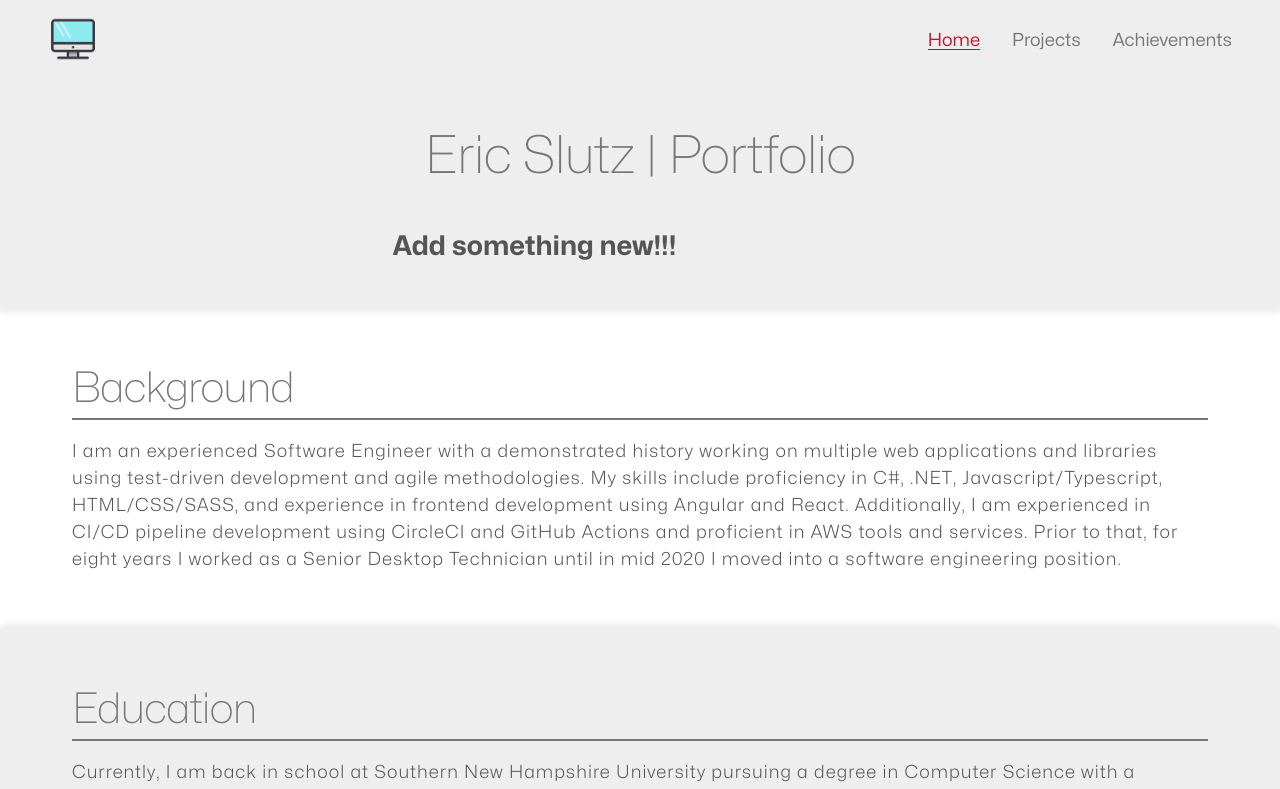
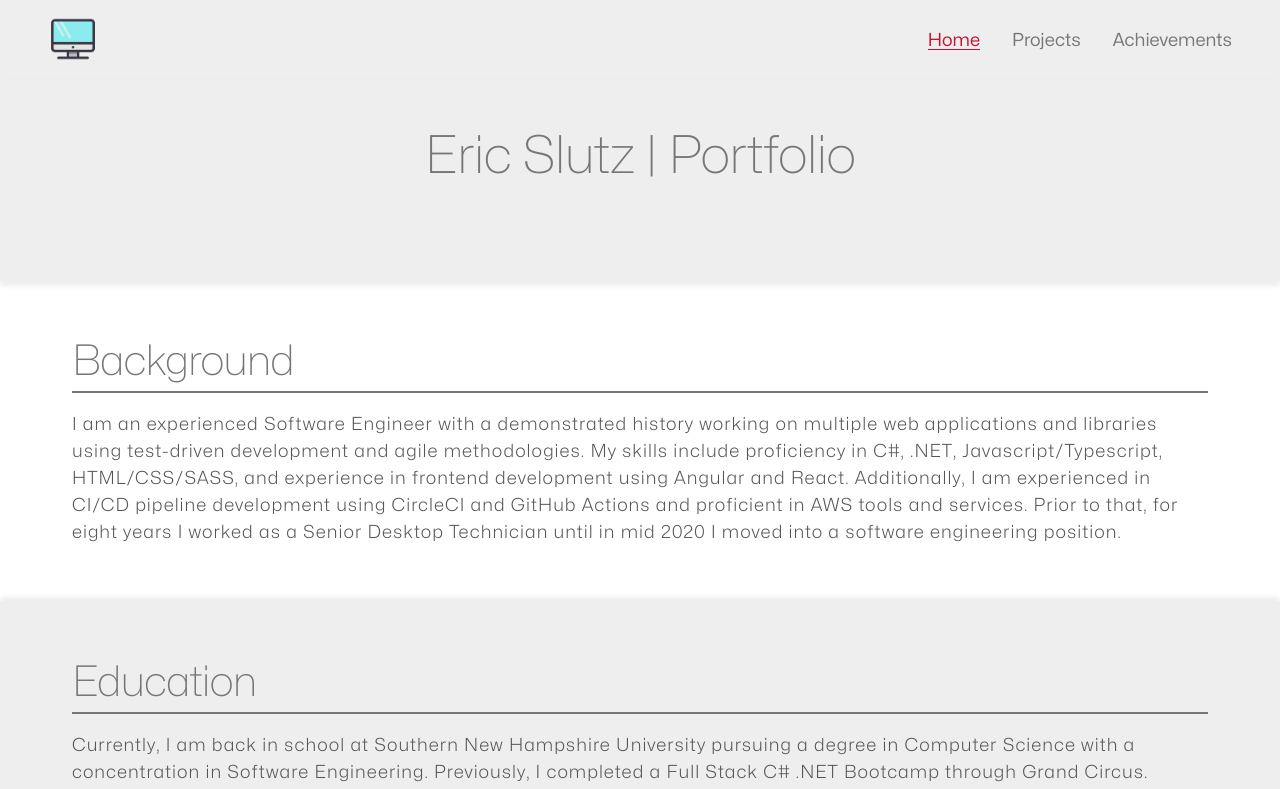
Before and after one commit to eslutz/eslutz.github.io, an Angular app: page /home in a window 1280 px wide. Shown: the top 789 px of the page. Built offline with nearby package versions, Linux system fonts and the light colour scheme.

Commit message:
removed line from home component

```diff
--- a/src/app/home/home.component.html
+++ b/src/app/home/home.component.html
@@ -1,7 +1,6 @@
 <header class="light-bg">
   <div class="heading-container">
     <h1 class="heading-primary">Eric Slutz | Portfolio</h1>
-    <h2>Add something new!!!</h2>
   </div>
 </header>
 <section class="about" id="about">
```
